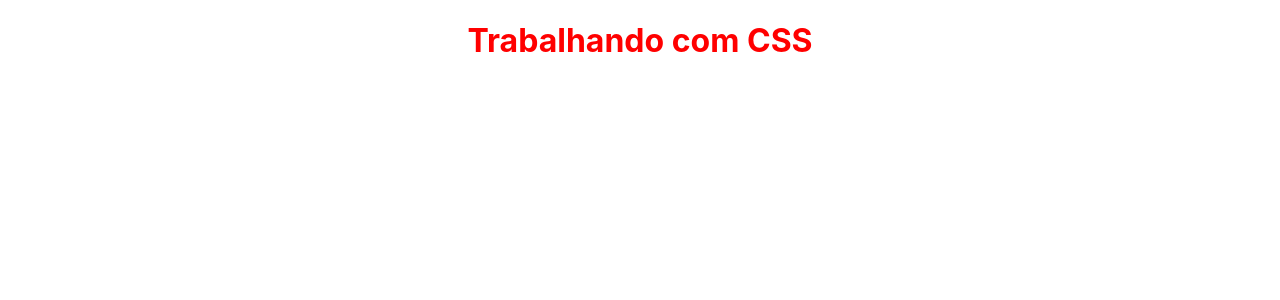
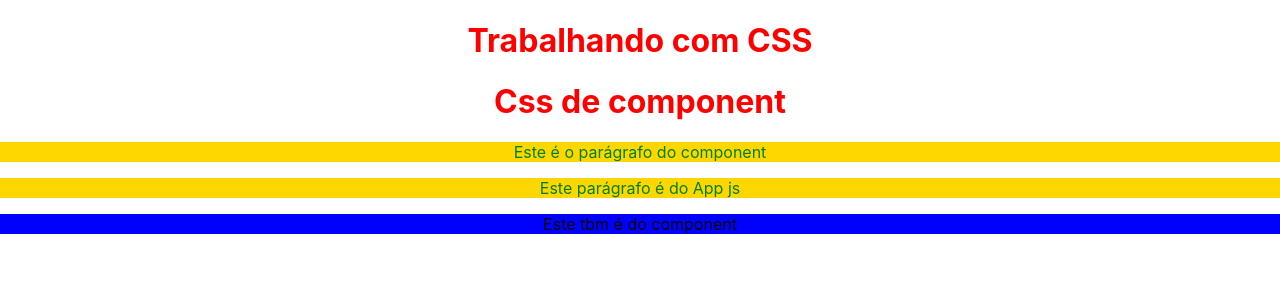
Before and after one commit to kaiotcp1/curso_react, a React (Create React App) app in the folder 4_CSS_REACT/css/: page / in a window 1280 px wide. Shown: the top 300 px of the page. Built offline with nearby package versions, Linux system fonts and the light colour scheme.

Commit message:
Css de Component

```diff
--- a/4_CSS_REACT/css/src/App.js
+++ b/4_CSS_REACT/css/src/App.js
@@ -1,9 +1,15 @@
 import './App.css';
+import MyComponent from './components/MyComponent';
 
 function App() {
   return (
     <div className="App">
+      {/* CSS Global */}
     <h1>Trabalhando com CSS</h1>
+    {/* CSS de Component */}
+    <MyComponent/>
+    <p>Este parágrafo é do App js</p>
+    <p className="my-comp-paragraph">Este tbm é do component</p>
     </div>
   );
 }
--- /dev/null
+++ b/4_CSS_REACT/css/src/components/MyComponent.css
@@ -0,0 +1,9 @@
+p {
+    color: green;
+    background-color: gold;
+}
+
+.my-comp-paragraph {
+    color: black;
+    background-color: blue;
+}
--- /dev/null
+++ b/4_CSS_REACT/css/src/components/MyComponent.js
@@ -0,0 +1,13 @@
+import React from 'react'
+import "./MyComponent.css";
+
+const MyComponent = () => {
+  return (
+    <div>
+        <h1>Css de component</h1>
+        <p>Este é o parágrafo do component</p>
+    </div>
+  )
+}
+
+export default MyComponent
```
